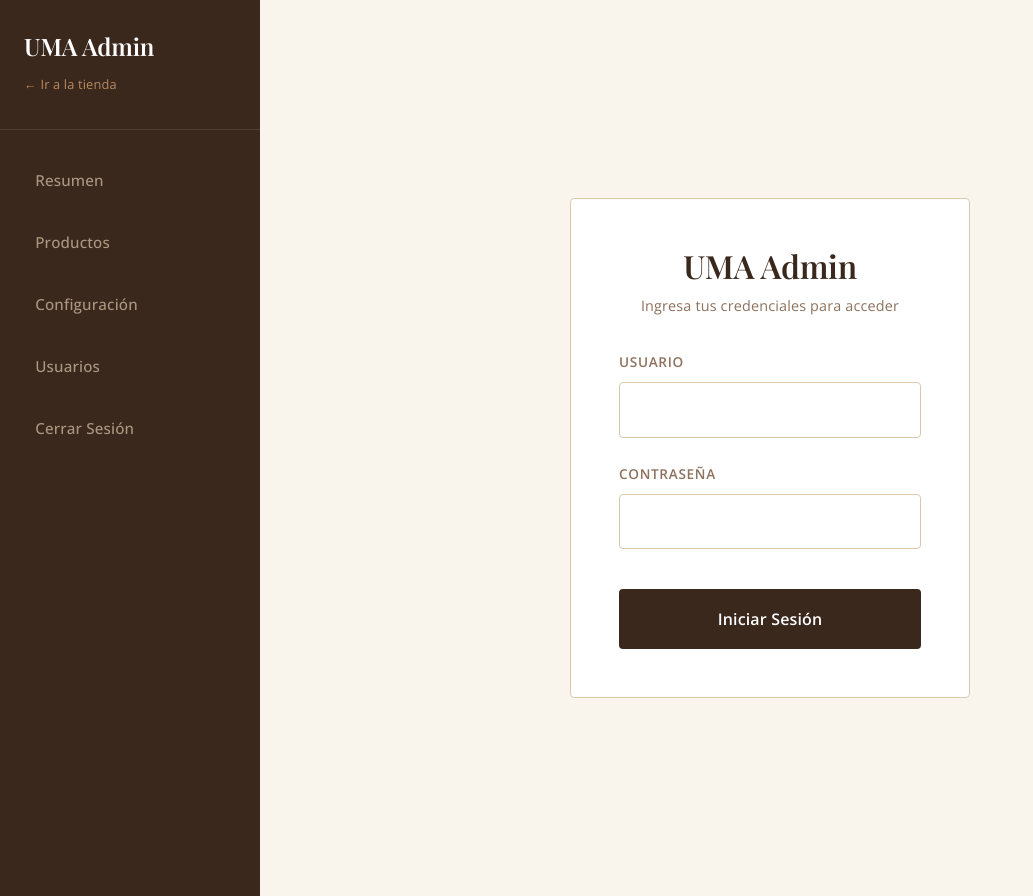
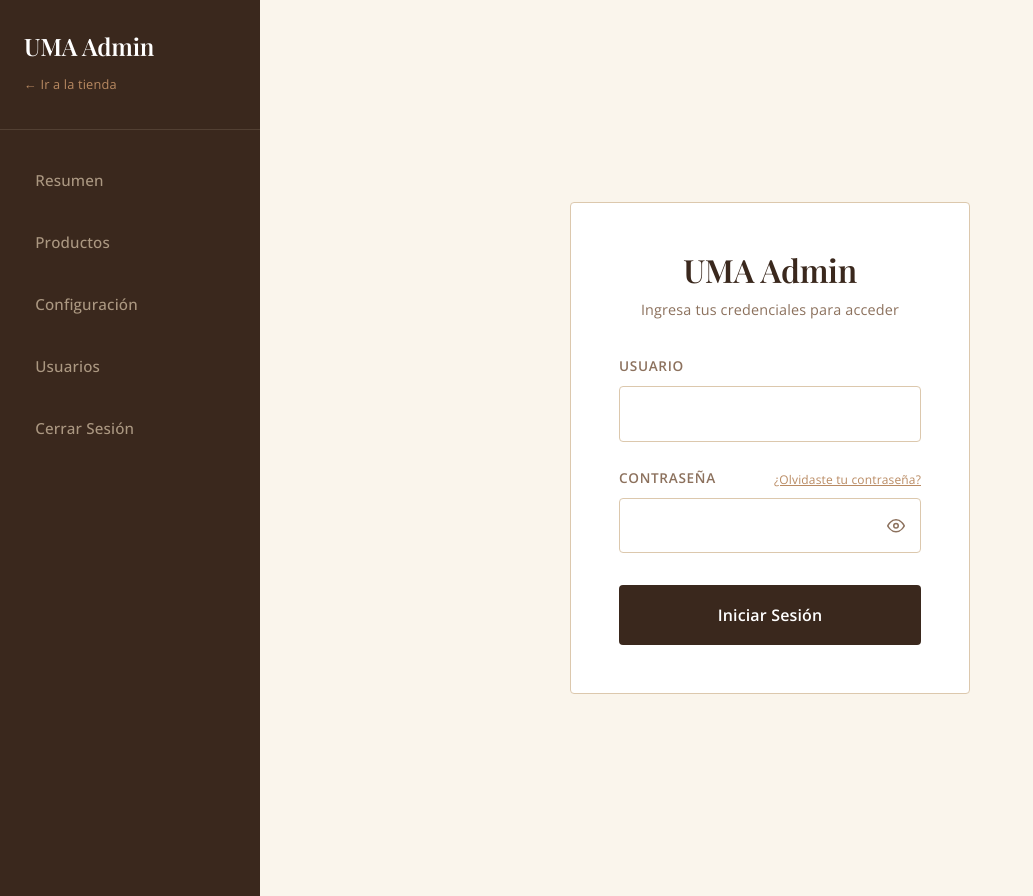
Before and after one commit to claujaramillo/uma-catalogo, a Next.js app: page /admin/login in a window 1280 px wide. Shown: the whole page, without its empty margins (0-1033 px from the left). Built offline with nearby package versions, Linux system fonts and the light colour scheme; no server answers.

Commit message:
feat(admin): secure login fallback with controlled error handling and password visibility toggle

```diff
--- a/src/app/admin/actions.ts
+++ b/src/app/admin/actions.ts
@@ -6,30 +6,31 @@ import { redirect } from 'next/navigation';
 import bcrypt from 'bcryptjs';
 import { revalidatePath } from 'next/cache';
 
-export async function loginAction(formData: FormData) {
+export async function loginAction(prevState: { ok: boolean, error?: string }, formData: FormData) {
   const username = formData.get('username') as string;
   const password = formData.get('password') as string;
 
   if (!username || !password) {
-    throw new Error('Todos los campos son obligatorios');
+    return { ok: false, error: 'Todos los campos son obligatorios' };
   }
 
   const user = await getUserByUsername(username);
 
   if (!user) {
-    // Para entornos locales sin DB, permitir el acceso con admin/uma2026
-    const adminPassword = process.env.ADMIN_PASSWORD || 'uma2026';
-    if (username === 'admin' && password === adminPassword) {
-      await createSession(username);
-      redirect('/admin');
+    // Fallback de seguridad: solo activo en desarrollo local
+    if (process.env.NODE_ENV === 'development') {
+      const adminPassword = process.env.ADMIN_PASSWORD || 'uma2026';
+      if (username === 'admin' && password === adminPassword) {
+        await createSession(username);
+        redirect('/admin');
+      }
     }
-    // TODO: Deberíamos retornar un error al cliente en lugar de throw para mejor UX
-    throw new Error('Credenciales incorrectas');
+    return { ok: false, error: 'Usuario o contraseña incorrectos.' };
   }
 
   const isValid = await bcrypt.compare(password, user.password_hash);
   if (!isValid) {
-    throw new Error('Credenciales incorrectas');
+    return { ok: false, error: 'Usuario o contraseña incorrectos.' };
   }
 
   await createSession(username);
--- /dev/null
+++ b/src/app/admin/login/LoginForm.tsx
@@ -0,0 +1,104 @@
+'use client';
+import { useState, useActionState } from 'react';
+
+type ActionState = { ok: boolean; error?: string };
+
+export default function LoginForm({ action }: { action: (prevState: ActionState, formData: FormData) => Promise<ActionState> }) {
+  const [showHelp, setShowHelp] = useState(false);
+  const [showPassword, setShowPassword] = useState(false);
+  const [state, formAction, isPending] = useActionState(action, { ok: true, error: '' });
+
+  return (
+    <div>
+      <form action={formAction} style={{ display: 'flex', flexDirection: 'column', gap: '1.5rem' }}>
+
+        {!state.ok && state.error && (
+          <div style={{ background: '#FEE2E2', borderLeft: '4px solid #EF4444', padding: '1rem', borderRadius: '4px', fontSize: '0.85rem', color: '#B91C1C', lineHeight: 1.5 }}>
+            {state.error}
+          </div>
+        )}
+
+        <div>
+          <label style={{ display: 'block', fontSize: '0.85rem', fontWeight: 600, color: 'var(--uma-taupe)', marginBottom: '0.5rem', textTransform: 'uppercase', letterSpacing: '0.05em' }}>
+            Usuario
+          </label>
+          <input
+            type="text"
+            name="username"
+            style={{ width: '100%', padding: '0.8rem', border: '1px solid var(--uma-arena)', borderRadius: '4px', fontFamily: 'var(--font-body)', fontSize: '1rem', color: 'var(--uma-cacao)' }}
+            required
+          />
+        </div>
+
+        <div>
+          <div style={{ display: 'flex', justifyContent: 'space-between', alignItems: 'flex-end', marginBottom: '0.5rem' }}>
+            <label style={{ display: 'block', fontSize: '0.85rem', fontWeight: 600, color: 'var(--uma-taupe)', textTransform: 'uppercase', letterSpacing: '0.05em' }}>
+              Contraseña
+            </label>
+            <button
+              type="button"
+              onClick={() => setShowHelp(!showHelp)}
+              style={{ background: 'transparent', border: 'none', color: 'var(--uma-arcilla)', fontSize: '0.75rem', cursor: 'pointer', textDecoration: 'underline' }}
+            >
+              ¿Olvidaste tu contraseña?
+            </button>
+          </div>
+          <div style={{ position: 'relative' }}>
+            <input
+              type={showPassword ? 'text' : 'password'}
+              name="password"
+              style={{ width: '100%', padding: '0.8rem', paddingRight: '2.5rem', border: '1px solid var(--uma-arena)', borderRadius: '4px', fontFamily: 'var(--font-body)', fontSize: '1rem', color: 'var(--uma-cacao)' }}
+              required
+            />
+            <button
+              type="button"
+              onClick={() => setShowPassword(!showPassword)}
+              aria-label={showPassword ? "Ocultar contraseña" : "Mostrar contraseña"}
+              style={{
+                position: 'absolute',
+                right: '0.8rem',
+                top: '50%',
+                transform: 'translateY(-50%)',
+                background: 'transparent',
+                border: 'none',
+                cursor: 'pointer',
+                color: 'var(--uma-taupe)',
+                display: 'flex',
+                alignItems: 'center',
+                justifyContent: 'center',
+                padding: '0.2rem',
+              }}
+            >
+              {showPassword ? (
+                <svg width="18" height="18" viewBox="0 0 24 24" fill="none" stroke="currentColor" strokeWidth="2" strokeLinecap="round" strokeLinejoin="round">
+                  <path d="M17.94 17.94A10.07 10.07 0 0 1 12 20c-7 0-11-8-11-8a18.45 18.45 0 0 1 5.06-5.94M9.9 4.24A9.12 9.12 0 0 1 12 4c7 0 11 8 11 8a18.5 18.5 0 0 1-2.16 3.19m-6.72-1.07a3 3 0 1 1-4.24-4.24"></path>
+                  <line x1="1" y1="1" x2="23" y2="23"></line>
+                </svg>
+              ) : (
+                <svg width="18" height="18" viewBox="0 0 24 24" fill="none" stroke="currentColor" strokeWidth="2" strokeLinecap="round" strokeLinejoin="round">
+                  <path d="M1 12s4-8 11-8 11 8 11 8-4 8-11 8-11-8-11-8z"></path>
+                  <circle cx="12" cy="12" r="3"></circle>
+                </svg>
+              )}
+            </button>
+          </div>
+        </div>
+
+        {showHelp && (
+          <div style={{ background: '#FFF3CD', borderLeft: '4px solid #856404', padding: '1rem', borderRadius: '4px', fontSize: '0.85rem', color: '#856404', lineHeight: 1.5 }}>
+            <p style={{ margin: 0, fontWeight: 600, marginBottom: '0.3rem' }}>Ayuda de acceso seguro</p>
+            <p style={{ margin: 0 }}>Para mantener la seguridad del sistema, el restablecimiento de contraseñas no es automático. Contacta al administrador general del sitio para que genere una nueva contraseña temporal desde la base de datos.</p>
+          </div>
+        )}
+
+        <button
+          type="submit"
+          disabled={isPending}
+          style={{ border: 'none', padding: '1rem', background: 'var(--uma-cacao)', color: 'white', borderRadius: '4px', cursor: isPending ? 'not-allowed' : 'pointer', fontWeight: 600, marginTop: '0.5rem', opacity: isPending ? 0.7 : 1 }}
+        >
+          {isPending ? 'Iniciando...' : 'Iniciar Sesión'}
+        </button>
+      </form>
+    </div>
+  );
+}
--- a/src/app/admin/login/page.tsx
+++ b/src/app/admin/login/page.tsx
@@ -1,4 +1,5 @@
 import { loginAction } from '@/app/admin/actions';
+import LoginForm from './LoginForm';
 
 export default function LoginPage() {
   return (
@@ -9,35 +10,7 @@ export default function LoginPage() {
           <p style={{ color: 'var(--uma-taupe)', fontSize: '0.9rem', marginTop: '0.5rem' }}>Ingresa tus credenciales para acceder</p>
         </div>
 
-        <form action={loginAction} style={{ display: 'flex', flexDirection: 'column', gap: '1.5rem' }}>
-          <div>
-            <label style={{ display: 'block', fontSize: '0.85rem', fontWeight: 600, color: 'var(--uma-taupe)', marginBottom: '0.5rem', textTransform: 'uppercase', letterSpacing: '0.05em' }}>
-              Usuario
-            </label>
-            <input
-              type="text"
-              name="username"
-              style={{ width: '100%', padding: '0.8rem', border: '1px solid var(--uma-arena)', borderRadius: '4px', fontFamily: 'var(--font-body)', fontSize: '1rem', color: 'var(--uma-cacao)' }}
-              required
-            />
-          </div>
-
-          <div>
-            <label style={{ display: 'block', fontSize: '0.85rem', fontWeight: 600, color: 'var(--uma-taupe)', marginBottom: '0.5rem', textTransform: 'uppercase', letterSpacing: '0.05em' }}>
-              Contraseña
-            </label>
-            <input
-              type="password"
-              name="password"
-              style={{ width: '100%', padding: '0.8rem', border: '1px solid var(--uma-arena)', borderRadius: '4px', fontFamily: 'var(--font-body)', fontSize: '1rem', color: 'var(--uma-cacao)' }}
-              required
-            />
-          </div>
-
-          <button type="submit" style={{ border: 'none', padding: '1rem', background: 'var(--uma-cacao)', color: 'white', borderRadius: '4px', cursor: 'pointer', fontWeight: 600, marginTop: '1rem' }}>
-            Iniciar Sesión
-          </button>
-        </form>
+        <LoginForm action={loginAction} />
       </div>
     </div>
   );
```
